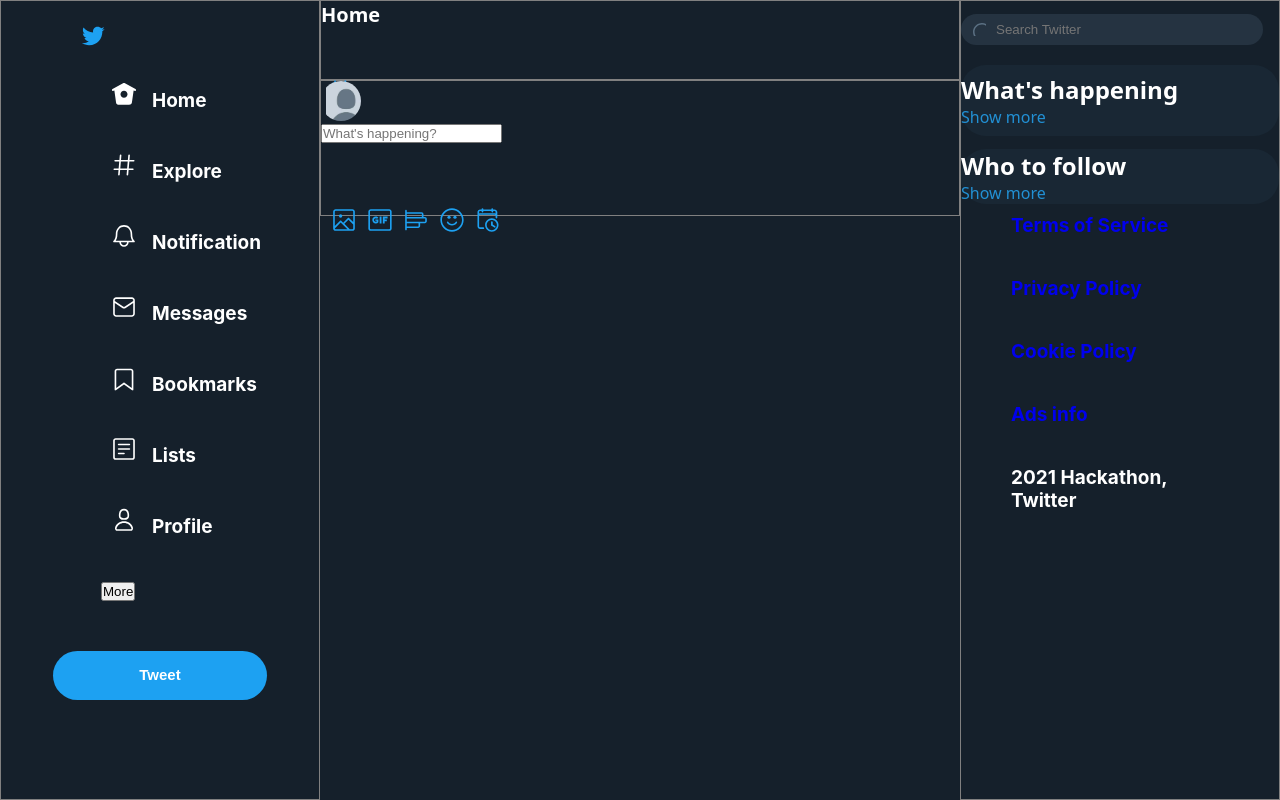
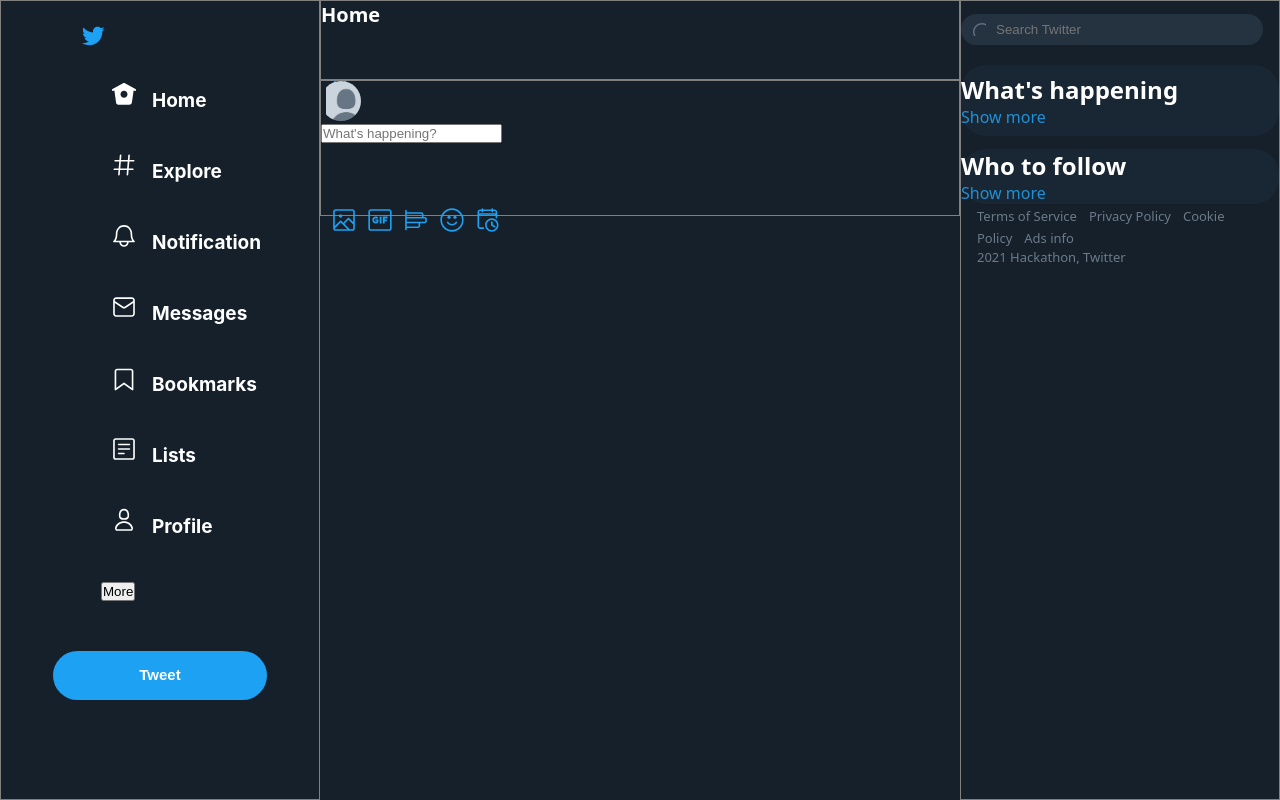
Before and after one commit to netty-carroll/hackathon-twitter, a React (Create React App) app: page / in a window 1280 px wide. Built offline with nearby package versions, Linux system fonts and the light colour scheme.

Commit message:
footer css styling

```diff
--- a/src/components/centretop.css
+++ b/src/components/centretop.css
@@ -1,6 +1,7 @@
 .centreTopTweets{
     border: 1px solid grey;
     height: 10vh;
+    position: sticky;
 }
 .homeHeading{
     height: 100%;
--- a/src/components/footer.css
+++ b/src/components/footer.css
@@ -1,3 +1,24 @@
-ul {
-    list-style: none;
+.footerNavCSS{
+    flex-wrap: wrap;
+    flex-direction: row;
+    padding-left: 16px;
+    padding-right: 16px;
 }
+
+.footerDiv a {
+    color: #6B7B87;
+    font-size: 13px;
+    padding-right: 12px;
+    font-weight: 400;
+}
+
+.footerDiv p {
+    color: #6B7B87;
+    font-size: 13px;
+    padding-right: 12px;
+    font-weight: 400;
+}
+
+.footerDiv a:hover {
+    text-decoration: underline;
+}
--- a/src/components/footer.js
+++ b/src/components/footer.js
@@ -3,17 +3,18 @@ import './footer.css';
 const TwitterFooter = () => {
     return(
         <div className="footerDiv">
-            <ul>
-                <li><a href="https://twitter.com/en/tos" target="_blank">
-                    Terms of Service</a></li>
-                <li><a href="https://twitter.com/en/privacy" target="_blank">
-                    Privacy Policy</a></li>
-                <li><a href="https://help.twitter.com/en/rules-and-policies/twitter-cookies" target="_blank">
-                    Cookie Policy</a></li>
-                <li><a href="https://business.twitter.com/en/help/troubleshooting/how-twitter-ads-work.html" target="_blank">
-                    Ads info</a></li>
-                <li><p>2021 Hackathon, Twitter</p></li>
-            </ul>
+            <nav className="footerNavCSS">
+                <a className="termsOfService" href="https://twitter.com/en/tos" target="_blank">Terms of Service</a>
+                <a className="privacyPolicy" href="https://twitter.com/en/privacy" target="_blank">Privacy Policy</a>
+                <a className="cookiePolicy" href="https://help.twitter.com/en/rules-and-policies/twitter-cookies" target="_blank">Cookie Policy</a>
+                <a className="adsInformation" href="https://business.twitter.com/en/help/troubleshooting/how-twitter-ads-work.html" target="_blank">Ads info</a>
+                <div className="footerMoreButton">
+
+                </div>
+                <div className="hackathonTwitterNameFooter">
+                    <p>2021 Hackathon, Twitter</p>
+                </div>
+            </nav>
         </div>
     )
 }
--- a/src/components/navbar.css
+++ b/src/components/navbar.css
@@ -83,7 +83,6 @@ img {
   width: 30px;
   height: 30px;
   padding: 3px ;
-
 }
 .birdWrap {
   display: flex;
```
